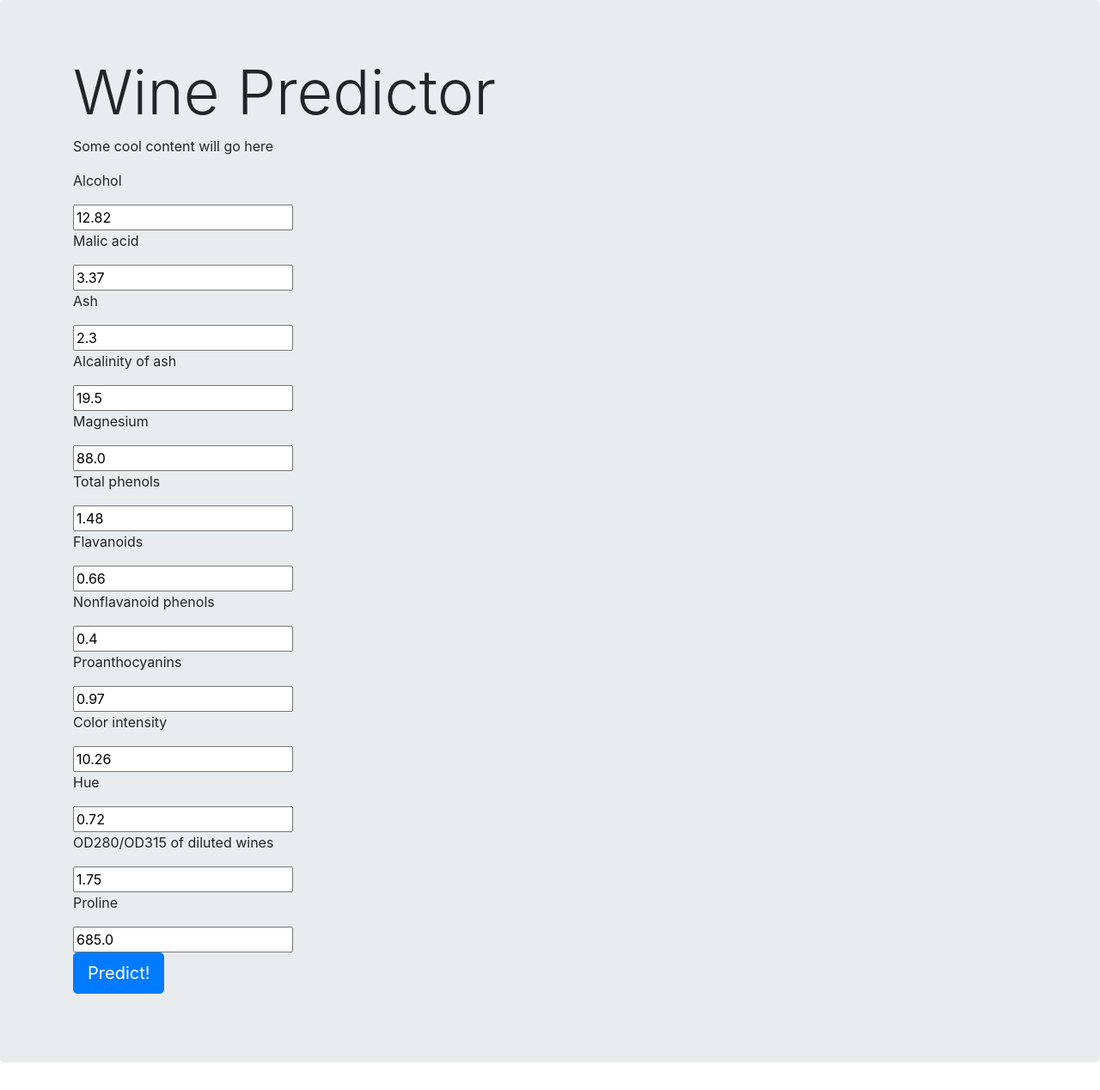
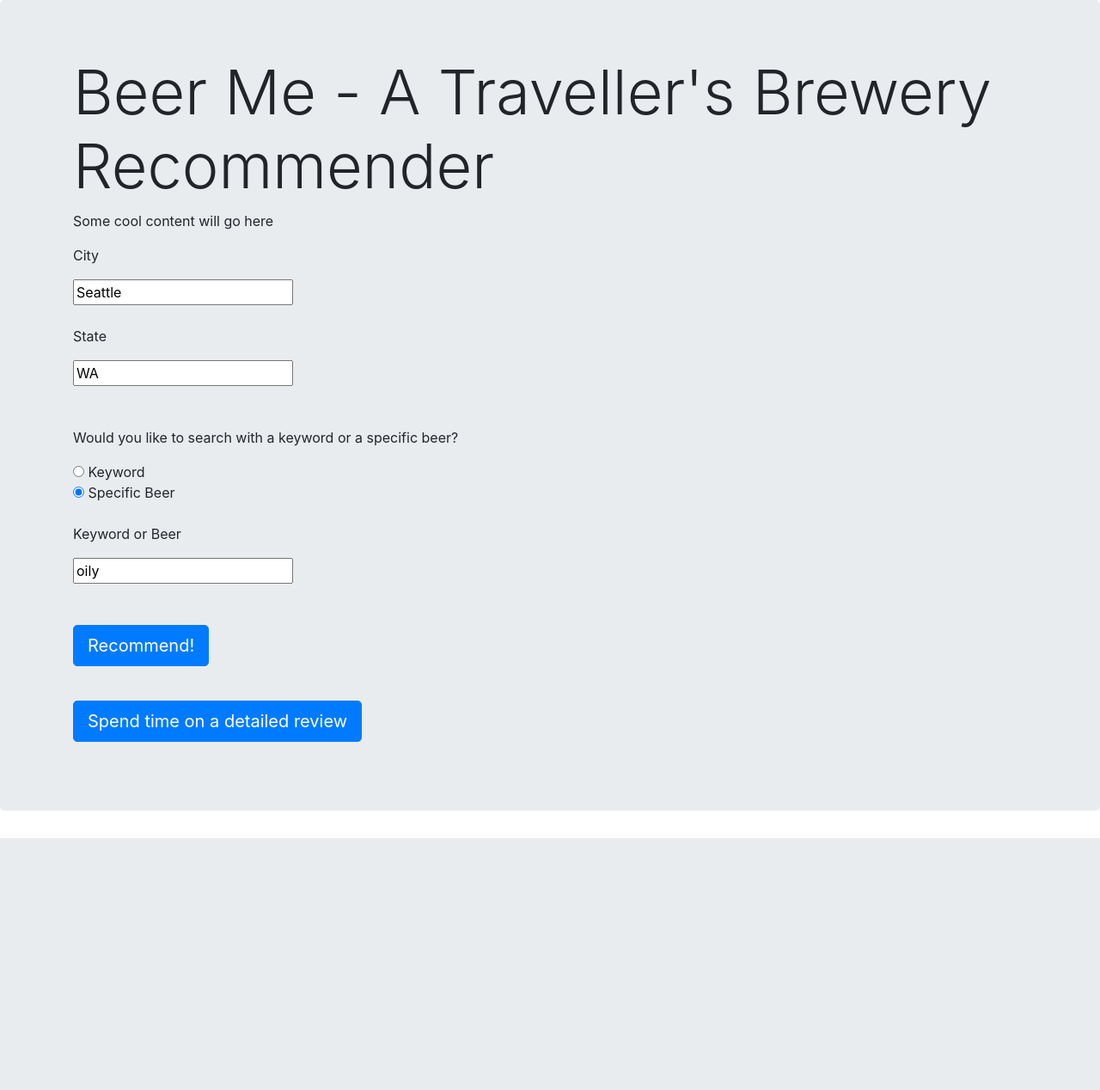
Before and after one commit to aabrahamson3/beer30-brewery-recommender-flaskapp, a Flask app: page / in a window 1280 px wide. Shown: the whole page at 86% size. After the commit the page ends 975 px from the top, so only its background shows below. Run offline with Flask 2, Linux system fonts and the light colour scheme; some libraries are stand-ins or nearby versions.

Commit message:
implemented Doc2Vec model with simple UI

```diff
--- a/app.py
+++ b/app.py
@@ -1,6 +1,6 @@
 from flask import Flask, send_from_directory, render_template, request, abort
 from waitress import serve
-from src.models.wine_predictor import predict_wine
+from src.models.brewery_recommender import beer2beer, get_recs_from_wordvec
 from src.utils import validate_input
 
 app = Flask(__name__, static_url_path="/static")
@@ -12,17 +12,31 @@ def index():
 
 @app.route("/get_results", methods=["POST"])
 def get_results():
-    """ Predict the class of wine based on the inputs. """
+    """ Recommends breweries to visit """
     data = request.form
+    # switch = request.form.getlist
     print(data)
 
     test_value, errors = validate_input(data)
+    switch = test_value[2]
+    if not errors:
+        if switch == 'Specific-Beer':
+            predicted_class = beer2beer(test_value[1], test_value[0], test_value[3])
+        elif switch == 'Keyword':
+            predicted_class = get_recs_from_wordvec(test_value[1], test_value[0], test_value[3])
 
-    if not errors:
-        predicted_class = predict_wine(test_value)
-        return render_template("results.html", predicted_class=predicted_class)
+
+
+        return render_template("results.html", predicted_class=predicted_class, test=[(predicted_class[i][0],predicted_class[i][2]) for i in predicted_class], switch=test_value[2])
+
     else:
         return abort(400, errors)
 
+
+@app.route("/detailed_review", methods=["POST"])
+def detailed_review():
+    """ Let user recommend many beers for a SVD collaborative filter """
+    return render_template("detailed.html")
+
 if __name__ == "__main__":
     serve(app, host='0.0.0.0', port=5000)
--- a/requirements.txt
+++ b/requirements.txt
@@ -3,7 +3,6 @@ asn1crypto==1.2.0
 astroid==2.2.5
 attrs==19.3.0
 autopep8==1.4.4
-awscli==1.16.234
 backcall==0.1.0
 bleach==3.1.0
 boto==2.49.0
--- a/static/index.html
+++ b/static/index.html
@@ -1,47 +1,39 @@
 <html>
   <head>
-    <title>First Flask App</title>
+    <title>Beer Me</title>
     <link rel="stylesheet" media="screen" href="/static/bootstrap.min.css">
   </head>
   <body>
     <div class="jumbotron">
       <div class="container">
-        <h1 class="display-3">Wine Predictor</h1>
+        <h1 class="display-3">Beer Me - A Traveller's Brewery Recommender</h1>
         <p>
           Some cool content will go here
         </p>
         <p>
           <form action="/get_results" method="post">
-            <p>Alcohol</p>
-            <input type="text" name="Alcohol" value="12.82">
-            <p>Malic acid</p>
-            <input type="text" name="Malic acid" value="3.37">
-            <p>Ash</p>
-            <input type="text" name="Ash" value="2.3">
-            <p>Alcalinity of ash</p>
-            <input type="text" name="Alcalinity of ash" value="19.5">
-            <p>Magnesium</p>
-            <input type="text" name="Magnesium" value="88.0">
-            <p>Total phenols</p>
-            <input type="text" name="Total phenols" value="1.48">
-            <p>Flavanoids</p>
-            <input type="text" name="Flavanoids" value="0.66">
-            <p>Nonflavanoid phenols</p>
-            <input type="text" name="Nonflavanoid phenols" value="0.4">
-            <p>Proanthocyanins</p>
-            <input type="text" name="Proanthocyanins" value="0.97">
-            <p>Color intensity</p>
-            <input type="text" name="Color intensity" value="10.26">
-            <p>Hue</p>
-            <input type="text" name="Hue" value="0.72">
-            <p>OD280/OD315 of diluted wines</p>
-            <input type="text" name="OD280/OD315 of diluted wines" value="1.75">
-            <p>Proline</p>
-            <input type="text" name="Proline" value="685.0">
+            <p>City</p>
+            <input type="text" name="City" value="Seattle"><br>
             <br>
-            <input type="submit" class="btn btn-primary btn-lg" value="Predict!">
+            <p>State</p>
+            <input type="text" name="State" value="WA">
+            <br><br><br>
+            <p>Would you like to search with a keyword or a specific beer?</p>
+            <input type="radio" name="input-type" value="Keyword" > Keyword<br>
+            <input type="radio" name="input-type" value="Specific-Beer" checked > Specific Beer<br>
+            <br>
+            <p>Keyword or Beer</p>
+            <input type="text" name="kw_or_beer" value="oily">
+            <br><br><br>
+            <input type="submit" class="btn btn-primary btn-lg" value="Recommend!">
           </form>
         </p>
+      </div>
+      <div class="container">
+        <br>
+        <form action="/detailed_review" method="post">
+          <input type="submit" class="btn btn-primary btn-lg" value="Spend time on a detailed review">
+        </form>
       </div>
     </div>
   </body>
```
Also changed, not shown: src/utils.py (+2 -5 lines), templates/results.html (+14 -2 lines).
